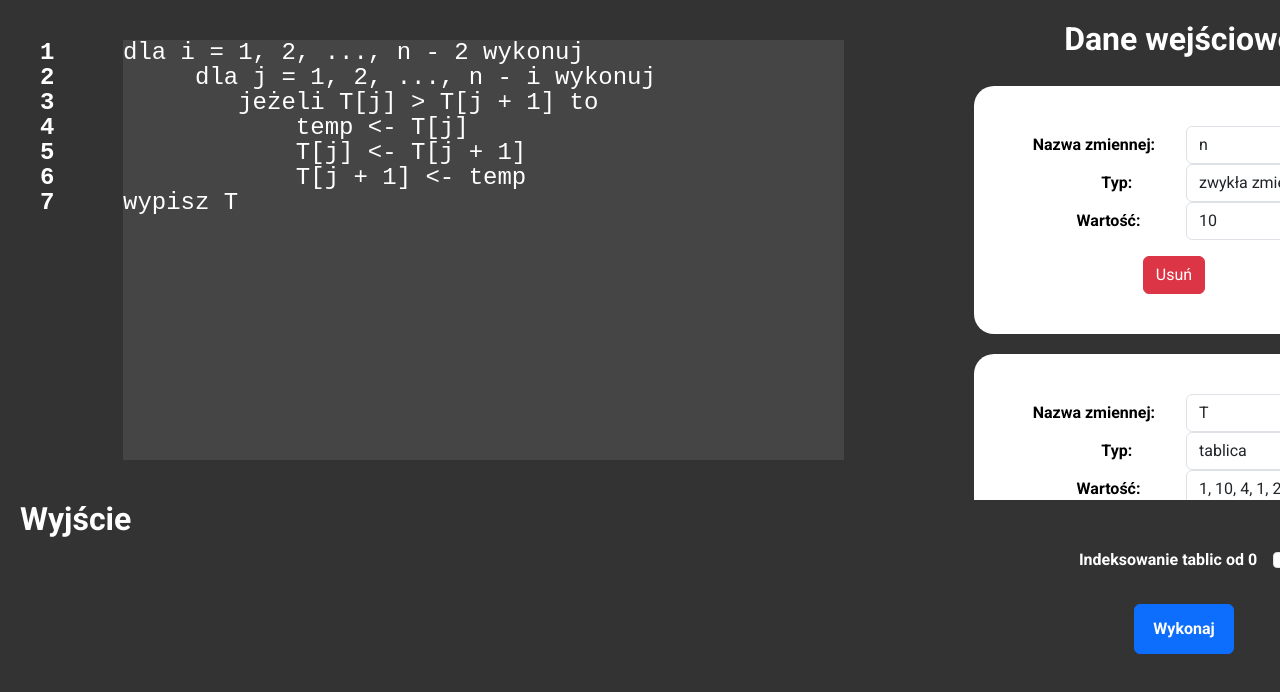
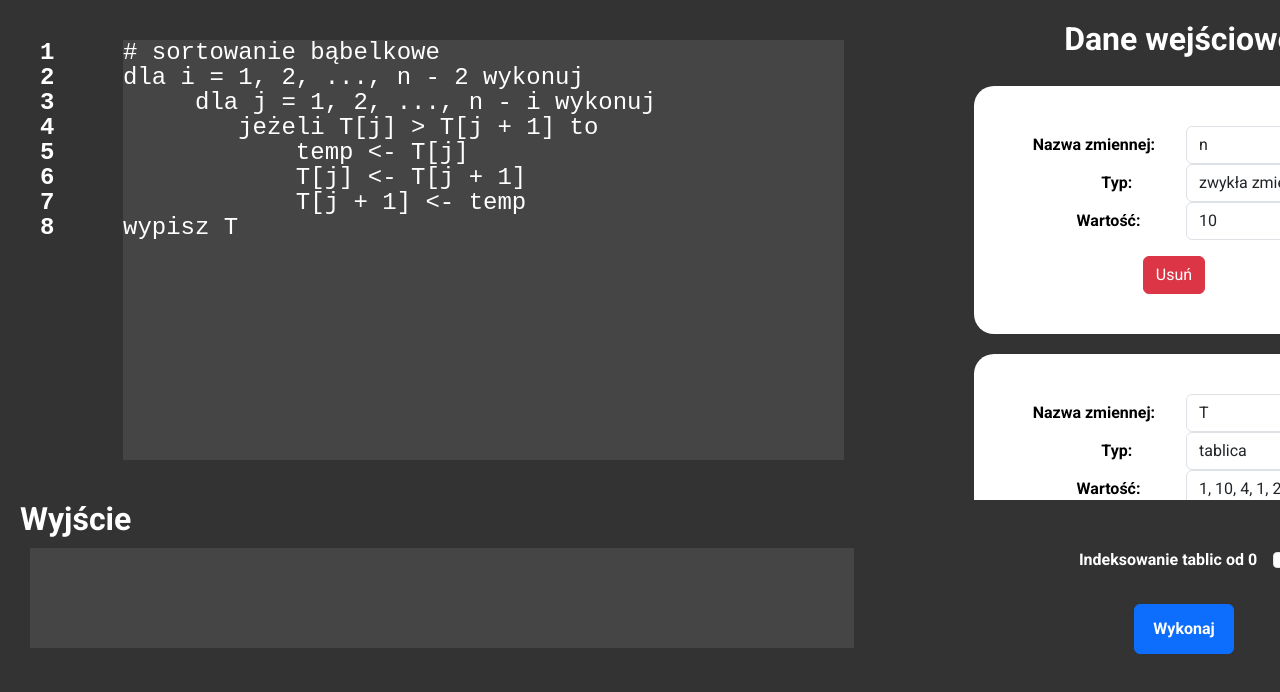
Before and after one commit to DallogFheir/pseudokoder-web, a React (Create React App) app: page / in a window 1280 px wide. Shown: the top 692 px of the page. Built offline with nearby package versions, Linux system fonts and the light colour scheme.

Commit message:
fixes in interpreter & parser

```diff
--- a/src/App.js
+++ b/src/App.js
@@ -15,7 +15,8 @@ function App() {
   const [error, setError] = useState(null);
   const [code, setCode] = useLocalStorage(
     "code",
-    `dla i = 1, 2, ..., n - 2 wykonuj
+    `# sortowanie bąbelkowe
+dla i = 1, 2, ..., n - 2 wykonuj
      dla j = 1, 2, ..., n - i wykonuj
         jeżeli T[j] > T[j + 1] to
             temp <- T[j]
--- a/src/components/Output.css
+++ b/src/components/Output.css
@@ -5,12 +5,15 @@
 }
 
 .output {
+  background-color: #454545;
   margin: 10px;
-  max-height: 200px;
+  padding: 10px;
+  height: 100px;
+  max-height: 100px;
   font-family: "Courier New", Courier, monospace;
   line-height: 15px;
   white-space: pre-wrap;
-  overflow-y: scroll;
+  overflow-y: auto;
 }
 
 .output-error {
--- a/src/components/Output.js
+++ b/src/components/Output.js
@@ -16,7 +16,7 @@ function Output({ output, error }) {
     <div className="container-output">
       <h2 className="fw-bold">Wyjście</h2>
       <div className="output">
-        <p>{output}</p>
+        {output !== "" && <p>{output}</p>}
         {error !== null &&
           fullMessage.split("\n").map((part, idx) => (
             <p className="output-error" key={`error-${idx}`}>
--- a/src/pseudocoder/interpreter.js
+++ b/src/pseudocoder/interpreter.js
@@ -6,12 +6,11 @@ class Interpreter {
     this.bindings = { ...startingBindings };
     this.callStack = [];
     this.firstIndex = firstIndex;
+    this.ifLogOutput = ifLogOutput;
     this.output = [];
 
     const parser = new Parser();
     const ast = parser.parse(code);
-
-    console.log(ast);
 
     for (const statement of ast.body.statements) {
       this.executeStatement(statement);
@@ -129,77 +128,184 @@ class Interpreter {
   }
 
   executeBinaryOperation(statement) {
+    const leftOperand = this.executeStatement(statement.leftOperand);
+    const rightOperand = this.executeStatement(statement.rightOperand);
+
     switch (statement.operator.symbol) {
       case "+":
-        return (
-          this.executeStatement(statement.leftOperand) +
-          this.executeStatement(statement.rightOperand)
+        if (
+          typeof leftOperand !== "number" ||
+          typeof rightOperand !== "number"
+        ) {
+          throw new RuntimeError(
+            "Operacje arytmetyczne można wykonywać tylko na liczbach.",
+            statement.position
           );
+        }
+
+        return leftOperand + rightOperand;
       case "-":
-        return (
-          this.executeStatement(statement.leftOperand) -
-          this.executeStatement(statement.rightOperand)
+        if (
+          typeof leftOperand !== "number" ||
+          typeof rightOperand !== "number"
+        ) {
+          throw new RuntimeError(
+            "Operacje arytmetyczne można wykonywać tylko na liczbach.",
+            statement.position
           );
+        }
+
+        return leftOperand - rightOperand;
       case "*":
-        return (
-          this.executeStatement(statement.leftOperand) *
-          this.executeStatement(statement.rightOperand)
+        if (
+          typeof leftOperand !== "number" ||
+          typeof rightOperand !== "number"
+        ) {
+          throw new RuntimeError(
+            "Operacje arytmetyczne można wykonywać tylko na liczbach.",
+            statement.position
           );
+        }
+
+        return leftOperand * rightOperand;
       case "/":
-        return (
-          this.executeStatement(statement.leftOperand) /
-          this.executeStatement(statement.rightOperand)
+        if (
+          typeof leftOperand !== "number" ||
+          typeof rightOperand !== "number"
+        ) {
+          throw new RuntimeError(
+            "Operacje arytmetyczne można wykonywać tylko na liczbach.",
+            statement.position
           );
+        }
+
+        return leftOperand / rightOperand;
       case "div":
-        return Math.floor(
-          this.executeStatement(statement.leftOperand) /
-            this.executeStatement(statement.rightOperand)
+        if (
+          typeof leftOperand !== "number" ||
+          typeof rightOperand !== "number"
+        ) {
+          throw new RuntimeError(
+            "Operacje arytmetyczne można wykonywać tylko na liczbach.",
+            statement.position
           );
+        }
+
+        return Math.floor(leftOperand / rightOperand);
       case "mod":
-        return (
-          this.executeStatement(statement.leftOperand) %
-          this.executeStatement(statement.rightOperand)
+        if (
+          typeof leftOperand !== "number" ||
+          typeof rightOperand !== "number"
+        ) {
+          throw new RuntimeError(
+            "Operacje arytmetyczne można wykonywać tylko na liczbach.",
+            statement.position
           );
+        }
+
+        return leftOperand % rightOperand;
       case ">":
-        return (
-          this.executeStatement(statement.leftOperand) >
-          this.executeStatement(statement.rightOperand)
+        if (
+          typeof leftOperand !== typeof rightOperand ||
+          typeof leftOperand === "boolean" ||
+          typeof rightOperand === "boolean"
+        ) {
+          throw new RuntimeError(
+            "Porównywać można tylko albo liczby, albo napisy.",
+            statement.position
           );
+        }
+
+        return leftOperand > rightOperand;
       case "<":
-        return (
-          this.executeStatement(statement.leftOperand) <
-          this.executeStatement(statement.rightOperand)
+        if (
+          typeof leftOperand !== typeof rightOperand ||
+          typeof leftOperand === "boolean" ||
+          typeof rightOperand === "boolean"
+        ) {
+          throw new RuntimeError(
+            "Porównywać można tylko albo liczby, albo napisy.",
+            statement.position
           );
+        }
+
+        return leftOperand < rightOperand;
       case ">=":
-        return (
-          this.executeStatement(statement.leftOperand) >=
-          this.executeStatement(statement.rightOperand)
+        if (
+          typeof leftOperand !== typeof rightOperand ||
+          typeof leftOperand === "boolean" ||
+          typeof rightOperand === "boolean"
+        ) {
+          throw new RuntimeError(
+            "Porównywać można tylko albo liczby, albo napisy.",
+            statement.position
           );
+        }
+
+        return leftOperand >= rightOperand;
       case "<=":
-        return (
-          this.executeStatement(statement.leftOperand) <=
-          this.executeStatement(statement.rightOperand)
+        if (
+          typeof leftOperand !== typeof rightOperand ||
+          typeof leftOperand === "boolean" ||
+          typeof rightOperand === "boolean"
+        ) {
+          throw new RuntimeError(
+            "Porównywać można tylko albo liczby, albo napisy.",
+            statement.position
           );
+        }
+
+        return leftOperand <= rightOperand;
       case "==":
-        return (
-          this.executeStatement(statement.leftOperand) ===
-          this.executeStatement(statement.rightOperand)
+        if (
+          typeof leftOperand !== typeof rightOperand ||
+          typeof leftOperand === "boolean" ||
+          typeof rightOperand === "boolean"
+        ) {
+          throw new RuntimeError(
+            "Porównywać można tylko albo liczby, albo napisy.",
+            statement.position
           );
+        }
+
+        return leftOperand === rightOperand;
       case "!=":
-        return (
-          this.executeStatement(statement.leftOperand) !==
-          this.executeStatement(statement.rightOperand)
+        if (
+          typeof leftOperand !== typeof rightOperand ||
+          typeof leftOperand === "boolean" ||
+          typeof rightOperand === "boolean"
+        ) {
+          throw new RuntimeError(
+            "Porównywać można tylko albo liczby, albo napisy.",
+            statement.position
           );
+        }
+
+        return leftOperand !== rightOperand;
       case "oraz":
-        return (
-          this.executeStatement(statement.leftOperand) &&
-          this.executeStatement(statement.rightOperand)
+        if (
+          typeof leftOperand !== "boolean" ||
+          typeof rightOperand !== "boolean"
+        ) {
+          throw new RuntimeError(
+            "Spójników logicznych można używać jedynie na wartościach PRAWDA/FAŁSZ.",
+            statement.position
           );
+        }
+
+        return leftOperand && rightOperand;
       case "lub":
-        return (
-          this.executeStatement(statement.leftOperand) ||
-          this.executeStatement(statement.rightOperand)
+        if (
+          typeof leftOperand !== "boolean" ||
+          typeof rightOperand !== "boolean"
+        ) {
+          throw new RuntimeError(
+            "Spójników logicznych można używać jedynie na wartościach PRAWDA/FAŁSZ.",
+            statement.position
           );
+        }
+
+        return leftOperand || rightOperand;
       default:
         throw new InternalError(
           `Nieznany operator: ${statement.operator.symbol}.`
@@ -218,11 +324,23 @@ class Interpreter {
         bindings[statement.identifier.symbol] = [];
       }
 
+      const identifierValue = bindings[statement.identifier.symbol];
+      if (
+        typeof identifierValue !== "string" &&
+        !Array.isArray(identifierValue)
+      ) {
+        throw new RuntimeError(
+          `Zmienna ${statement.identifier.symbol} nie jest tablicą ani napisem.`,
+          statement.identifier.position,
+          this.output
+        );
+      }
+
       const index =
         this.executeStatement(statement.identifier.index) - this.firstIndex;
       if (index < 0) {
         throw new RuntimeError(
-          `Indeks ${index + this.firstIndex} poza długością tablicy ${
+          `Indeks ${index + this.firstIndex} poza długością tablicy/napisu ${
             statement.identifier.symbol
           }.`,
           statement.identifier.index.position,
@@ -230,9 +348,33 @@ class Interpreter {
         );
       }
 
-      bindings[statement.identifier.symbol][index] = this.executeStatement(
-        statement.rightOperand
+      const rightOperand = this.executeStatement(statement.rightOperand);
+      if (Array.isArray(identifierValue)) {
+        bindings[statement.identifier.symbol][index] = rightOperand;
+      } else {
+        if (index > identifierValue.length) {
+          throw new RuntimeError(
+            `Indeks ${index + this.firstIndex} poza długością napisu ${
+              statement.identifier.symbol
+            }.`,
+            statement.identifier.index.position,
+            this.output
           );
+        }
+
+        if (typeof rightOperand !== "string" || rightOperand?.length !== 1) {
+          throw new RuntimeError(
+            `W napisie można zamienić jedynie pojedynczy znak na inny znak.`,
+            statement.identifier.position,
+            this.output
+          );
+        }
+
+        bindings[statement.identifier.symbol] =
+          identifierValue.substring(0, index) +
+          rightOperand +
+          identifierValue.substring(index + 1);
+      }
     } else if (statement.identifier.type === "Identifier") {
       bindings[statement.identifier.symbol] = this.executeStatement(
         statement.rightOperand
@@ -368,7 +510,13 @@ class Interpreter {
   }
 
   executePrint(statement) {
-    const output = this.executeStatement(statement.value);
+    const executedStatement = this.executeStatement(statement.value);
+    const output =
+      typeof executedStatement === "boolean"
+        ? executedStatement
+          ? "PRAWDA"
+          : "FAŁSZ"
+        : executedStatement;
 
     if (this.ifLogOutput) {
       console.log(output);
--- a/src/pseudocoder/parser.js
+++ b/src/pseudocoder/parser.js
@@ -5,6 +5,19 @@ class Parser {
   constructor() {
     this.ifNextLine = false;
     this.indentationLevel = 0;
+    this.tokenTrans = {
+      INDENTATION: "wcięcie",
+      IDENTIFIER: "zmienna",
+      PARENTHESIS: "nawias okrągły",
+      BRACKET: "nawias kwadratowy",
+      COMMA: "przecinek",
+      KEYWORD: "słowo kluczowe",
+      NUMBER: "liczba",
+      STRING: "napis",
+      BOOL: "boolean",
+      OPERATOR: "operator",
+      ELLIPSIS: "trzy kropki",
+    };
   }
 
   parse(code) {
@@ -29,9 +42,9 @@ class Parser {
 
     if (this.lookahead.type !== type) {
       throw new SyntaxError(
-        `Nieoczekiwany token: ${this.lookahead.type}, oczekiwano: ${
-          expected ?? type
-        }.`,
+        `Nieoczekiwany token: ${
+          this.tokenTrans[this.lookahead.type]
+        }, oczekiwano: ${expected ?? type}.`,
         this.lookahead.position
       );
     }
@@ -93,7 +106,6 @@ class Parser {
   blockStatementProduction() {
     this.indentationLevel++;
 
-    debugger;
     const statements = [];
     let continueLoop = true;
     while (
@@ -175,13 +187,10 @@ class Parser {
 
     if (this.lookahead === null) {
       this.tokenizer.col--;
-      throw new SyntaxError(
-        "Nieoczekiwany koniec wejścia, oczekiwano: OPERATOR.",
-        {
-          line: this.tokenizer.line + 1,
-          column: this.tokenizer.col,
-        }
-      );
+      throw new SyntaxError("Nieoczekiwany koniec wejścia, oczekiwano: <-.", {
+        line: this.tokenizer.line + 1,
+        column: this.tokenizer.col,
+      });
     }
 
     if (this.lookahead.type === "BRACKET") {
@@ -189,12 +198,12 @@ class Parser {
       bracket = this.bracketProduction();
     }
 
-    const operator = this.consume("OPERATOR");
+    const arrowKeyword = this.consume("KEYWORD", "<-");
 
-    if (operator.value !== "<-") {
+    if (arrowKeyword.value !== "<-") {
       throw new SyntaxError(
         "Po zmiennej musi wystąpić operator przypisania <-.",
-        operator.position
+        arrowKeyword.position
       );
     }
 
@@ -259,7 +268,7 @@ class Parser {
           break;
         default:
           throw new SyntaxError(
-            `Nieoczekiwany token: ${this.lookahead.type}.`,
+            `Nieoczekiwany token: ${this.tokenTrans[this.lookahead.type]}.`,
             this.lookahead.position
           );
       }
@@ -420,7 +429,7 @@ class Parser {
 
     return {
       type: "BoolLiteral",
-      value: token.value,
+      value: token.value === "PRAWDA",
       position: token.position,
     };
   }
@@ -509,7 +518,7 @@ class Parser {
     this.consume("ELLIPSIS");
     this.consume("COMMA");
     const end = this.expressionProduction();
-    this.consume("KEYWORD");
+    this.consume("KEYWORD", "wykonuj");
 
     const body = this.blockStatementProduction();
 
@@ -544,7 +553,15 @@ class Parser {
   ifProduction() {
     const _if = this.consume("KEYWORD");
     const expression = this.expressionProduction();
-    this.consume("KEYWORD", "to");
+    const thenKeyword = this.consume("KEYWORD", "to");
+
+    if (thenKeyword.value !== "to") {
+      throw new SyntaxError(
+        `Nieoczekiwane słowo kluczowe: ${thenKeyword.value}, oczekiwano: to.`,
+        thenKeyword.position
+      );
+    }
+
     const body = this.blockStatementProduction();
 
     let elseBlock;
--- a/src/pseudocoder/tokenizer.js
+++ b/src/pseudocoder/tokenizer.js
@@ -137,7 +137,7 @@ class Tokenizer {
 
     // KEYWORD
     const matchedKeyword =
-      /^(dla|dopóki|jeżeli|to|w przeciwnym razie|wykonuj|wypisz|funkcja)\b/.exec(
+      /^(<-|(dla|dopóki|jeżeli|to|w przeciwnym razie|wykonuj|wypisz|funkcja)\b)/.exec(
         this.currentSlice
       );
     if (matchedKeyword !== null) {
@@ -223,7 +223,7 @@ class Tokenizer {
 
     // OPERATOR
     const matchedOperator =
-      /^(==|=|<-|\+|-|\*|\/|div|mod|<=|>=|<|>|!=|oraz\b|lub\b|nie\b)/.exec(
+      /^(==|=|\+|-|\*|\/|div|mod|<=|>=|<|>|!=|oraz\b|lub\b|nie\b)/.exec(
         this.currentSlice
       );
     if (matchedOperator !== null) {
```
Lines whose indentation alone changed are shown as unchanged.
